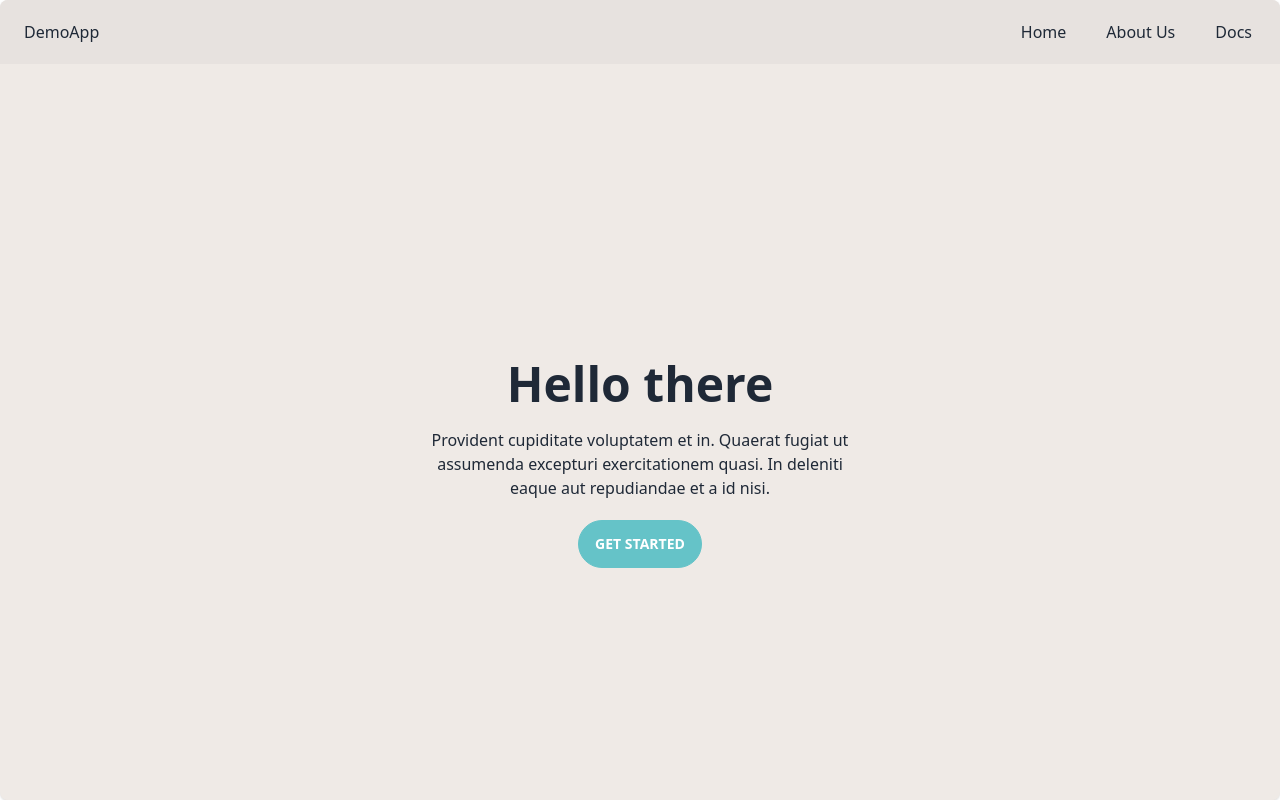
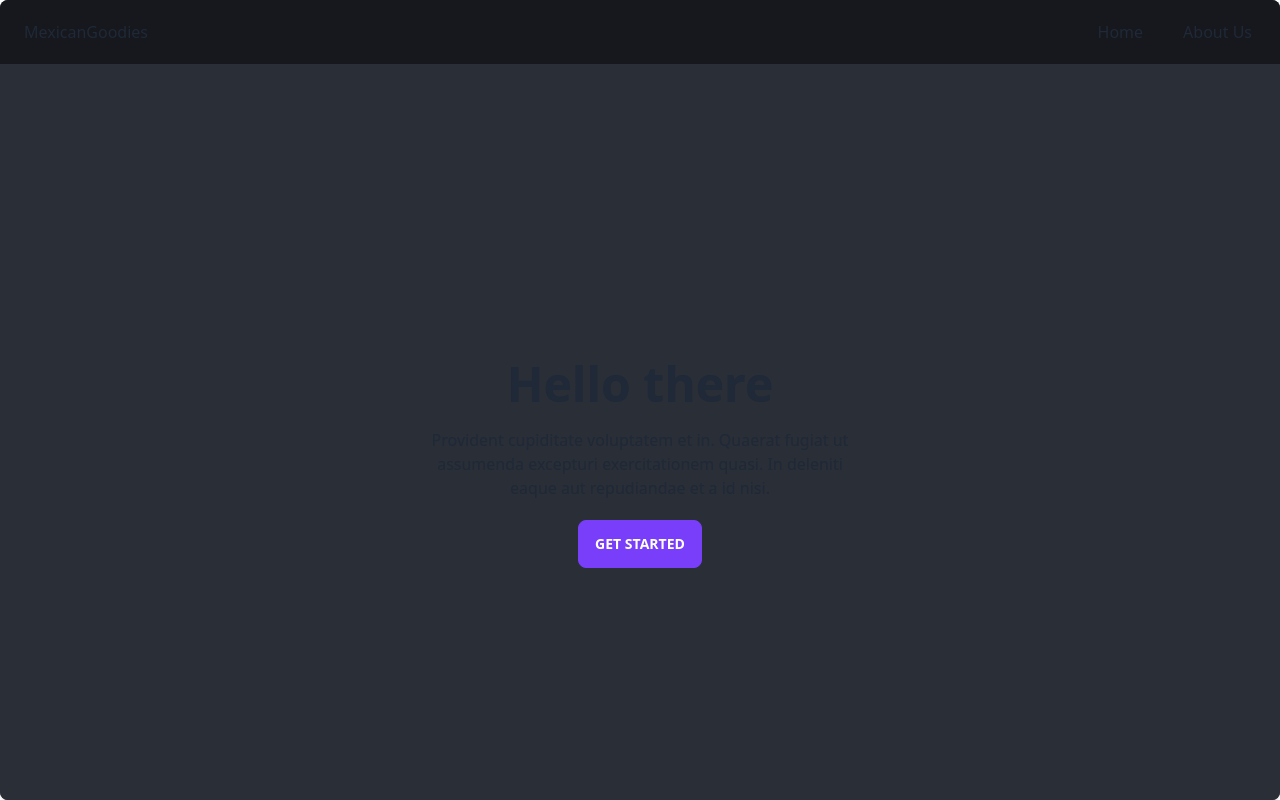
Before and after one commit to leamsigc/mexican-goodies-com, a Vue app: page / in a window 1280 px wide. Built offline with nearby package versions, Linux system fonts and the light colour scheme.

Commit message:
Update the routing

```diff
--- a/index.html
+++ b/index.html
@@ -8,7 +8,7 @@
   <title> Mexican Goodies - The best of mexican Business</title>
 </head>
 
-<body data-theme="cupcake">
+<body data-theme="dark">
   <div id="app"></div>
   <script type="module" src="/src/main.ts"></script>
 </body>
--- a/src/App.vue
+++ b/src/App.vue
@@ -1,21 +1,7 @@
-<script lang="ts" setup>
-import Navbar from './components/Navbar.vue'
-interface link {
-  id: number
-  path: string
-  name: string
-}
-const links: link[] = [
-  { id: 1, name: 'Home', path: '/' },
-  { id: 2, name: 'About Us', path: '/about' },
-  { id: 3, name: 'Docs', path: '/docs' }
-]
-</script>
+<script lang="ts" setup></script>
 
 <template>
-  <Navbar title="DemoApp" :links="links">
-    <router-view />
-  </Navbar>
+  <router-view />
 </template>
 
 <style></style>
--- /dev/null
+++ b/src/layout/defaultLayout.vue
@@ -0,0 +1,17 @@
+<script setup lang="ts">
+import Navbar from '@/components/Navbar.vue'
+interface link {
+  id: number
+  path: string
+  name: string
+}
+const links: link[] = [
+  { id: 1, name: 'Home', path: '/' },
+  { id: 2, name: 'About Us', path: '/about' }
+]
+</script>
+<template>
+  <Navbar title="MexicanGoodies" :links="links">
+    <router-view />
+  </Navbar>
+</template>
--- /dev/null
+++ b/src/pages/Countdown.vue
@@ -0,0 +1,10 @@
+<script setup></script>
+<template>
+  <div class="hero min-h-screen bg-base-200">
+    <div class="text-center hero-content">
+      <div class="max-w-md">
+        <h1 class="mb-5 text-5xl font-bold"><strong>Mexican Goodies</strong> <small>is comming...</small></h1>
+      </div>
+    </div>
+  </div>
+</template>
--- a/src/router/index.ts
+++ b/src/router/index.ts
@@ -1,17 +1,31 @@
 import About from '@/pages/About.vue'
 import Home from '@/pages/Home.vue'
+import defaultLayout from '@/layout/defaultLayout.vue'
 import { createRouter, createWebHistory, RouteRecordRaw } from 'vue-router'
+import CountdownVue from '@/pages/Countdown.vue'
 
 const routes: Array<RouteRecordRaw> = [
   {
     path: '/',
     name: 'Home',
-    component: Home
+    component: defaultLayout,
+    children: [
+      {
+        path: '',
+        name: 'home',
+        component: Home
+      },
+      {
+        path: 'about',
+        name: 'About',
+        component: About
+      }
+    ]
   },
   {
-    path: '/about',
-    name: 'About',
-    component: About
+    path: '/countdown',
+    name: 'countdown',
+    component: CountdownVue
   }
 ]
 const router = createRouter({
```
Also changed, not shown: src/components/Navbar.vue (+0 -19 lines), 1 other file (tests, documents, lock files or other folders).
